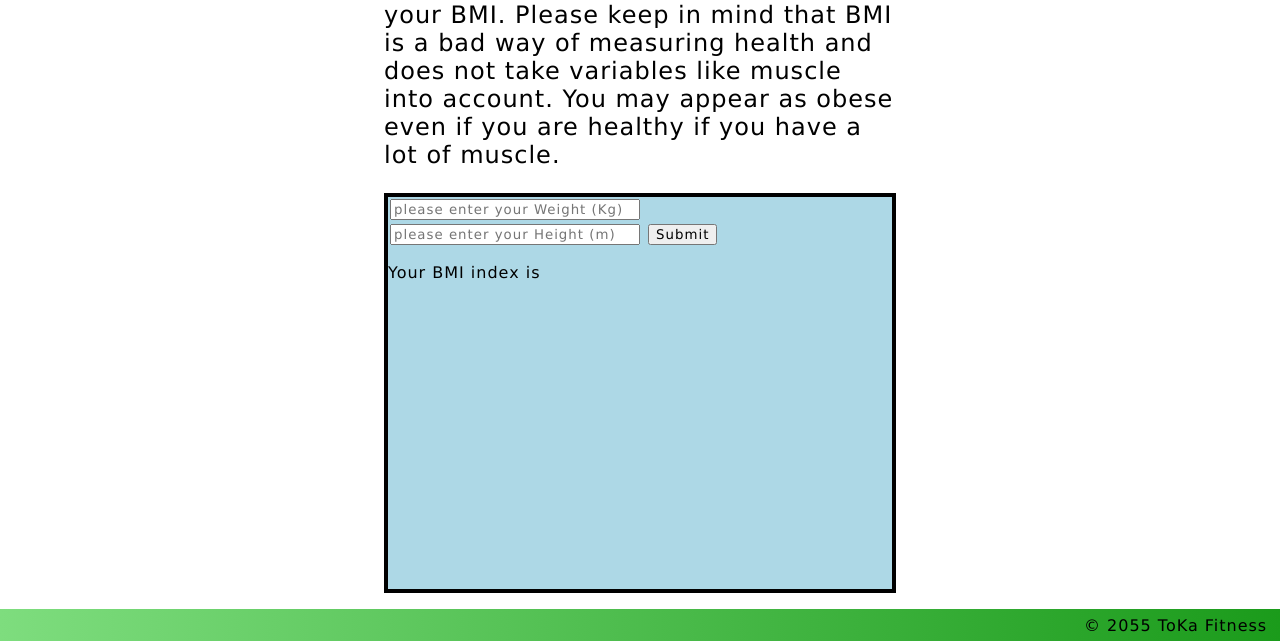
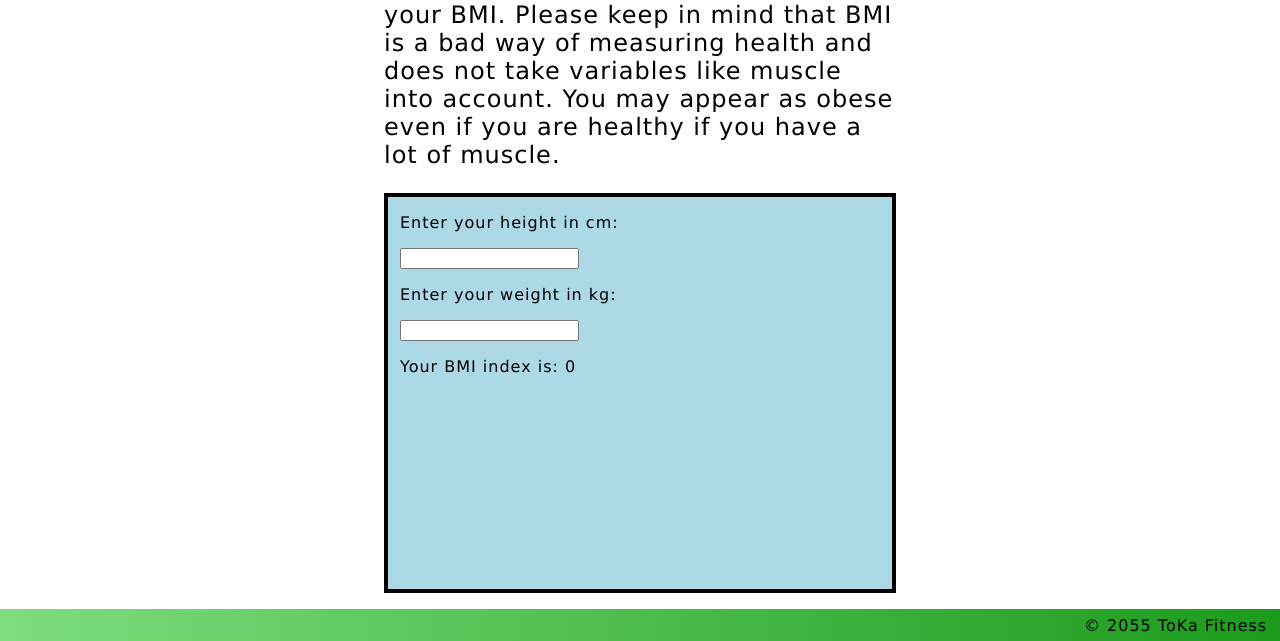
Before and after one commit to chukins/Team-roject, a Flask app: page /bmi in a window 1280 px wide. Shown: the part 159-800 px from the top of the page. Run offline with Flask 3, Linux system fonts and the light colour scheme.

Commit message:
added bmi calculations

```diff
--- /dev/null
+++ b/static/bmi-scripts.js
@@ -0,0 +1,24 @@
+"use strict"
+
+let weightEntry = document.getElementById("weight-entry");
+let heightEntry = document.getElementById("height-entry");
+let bmiDisplay = document.getElementById("display-bmi");
+
+let weight = 1;
+let height = 1;
+
+document.getElementById("weight-entry").addEventListener("input", (entry) => {
+    console.log("entered: " + entry.target.value);
+    weight = entry.target.value;
+    calculate();
+});
+
+document.getElementById("height-entry").addEventListener("input", (entry) => {
+    console.log("entered: " + entry.target.value);
+    height = entry.target.value;
+    calculate();
+});
+
+function calculate() {
+    document.getElementById("display-bmi").innerHTML = "Your BMI index is: " + Math.round(weight / ((height/100) ** 2) * 100) / 100;
+}
--- a/static/bmi-styles.css
+++ b/static/bmi-styles.css
@@ -36,7 +36,8 @@ body {
     width: 100%;
     height: 50vh;
     background-color: lightblue;
-    border: 4px solid black
+    border: 4px solid black;
+    padding: 0px 12px
 }
 
 #weight, #height {
--- a/templates/bmi.html
+++ b/templates/bmi.html
@@ -9,54 +9,16 @@
 
 <body>
     <main>
-        <script src="{{url_for('static', filename='bmi-scripts.js')}}"></script>
-        <!--<div id="calc-container">
-            <div id="kg-calc">
-                <button>1</button>
-                <button>2</button>
-                <button>3</button>
-                <button>4</button>
-                <button>5</button>
-                <button>6</button>
-                <button>7</button>
-                <button>8</button>
-                <button>9</button>
-                <button>0</button>
-                <button class="dot">.</button>
-                <button>Back</button>
-                <button>Clear</button>
-                <button>Enter</button>
-            </div>
-            <div id="height-calc">
-                <button>1</button>
-                <button>2</button>
-                <button>3</button>
-                <button>4</button>
-                <button>5</button>
-                <button>6</button>
-                <button>7</button>
-                <button>8</button>
-                <button>9</button>
-                <button>0</button>
-                <button class="dot">.</button>
-                <button>Back</button>
-                <button>Clear</button>
-                <button>Enter</button>
-            </div>
-        </div> calculator -->
+        <script defer src="{{url_for('static', filename='bmi-scripts.js')}}"></script>
         <div></div>
         <div>
             <h1>BMI Calculator</h1>
             <p>This is a calculator used to work out your BMI. <strong>Please keep in mind that BMI is a bad way of measuring health and does not take variables like muscle into account. You may appear as obese even if you are healthy if you have a lot of muscle.</strong></p>
 
             <div id="bmi-container">
-                <form>
-                    <input id="weight" type="text" placeholder="please enter your Weight (Kg)"/>
-                    <br>
-                    <input id="height" type="text" placeholder="please enter your Height (m)"/>
-                    <button type="submit">Submit</button>
-                </form>
-                <p>Your BMI index is {{bmi}}</p>
+                <p>Enter your height in cm: </p><input id="height-entry" type="number" value=""></input>
+                <p>Enter your weight in kg: </p><input id="weight-entry" type="number" value=""></input>
+                <p id="display-bmi">Your BMI index is: 0</p>
             </div>
         </div>
         <div></div>
```
